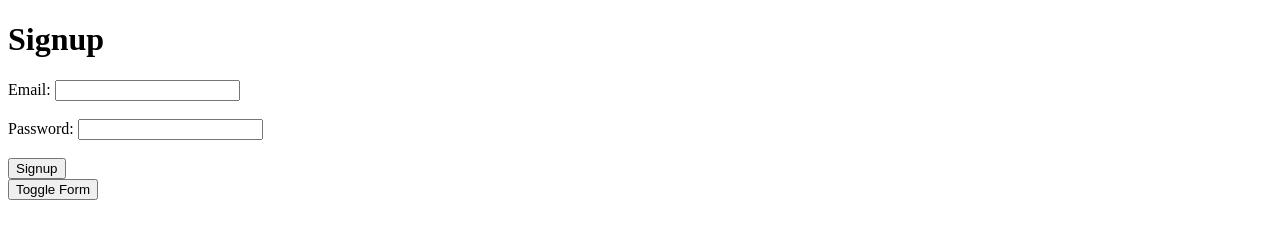
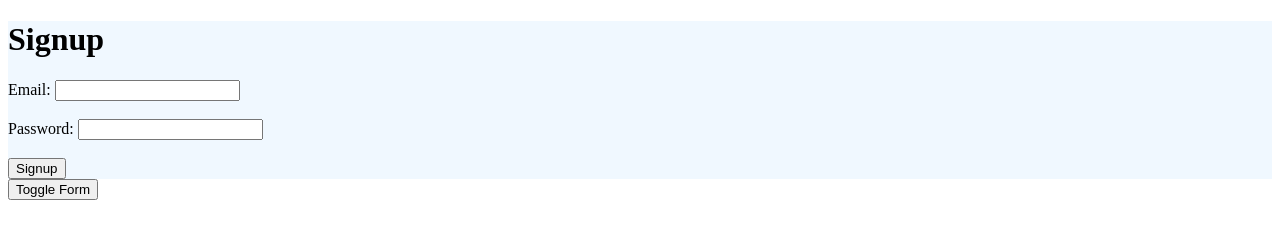
Before and after one commit to PRADEEPSAHU92546/signupAndLogin_api_integration, a website: page index.html in a window 1280 px wide. Drawn offline with Linux system fonts and the light colour scheme.

Commit message:
Replace index.html with signup.html

```diff
--- a/signup.html
+++ b/index.html
@@ -13,7 +13,7 @@
 </head>
 <body>
 
-  <div id="signupFormContainer">
+  <div id="signupFormContainer" style="background-color: aliceblue;">
     <h1>Signup</h1>
     <form id="signupForm">
       <label for="email">Email:</label>
```
